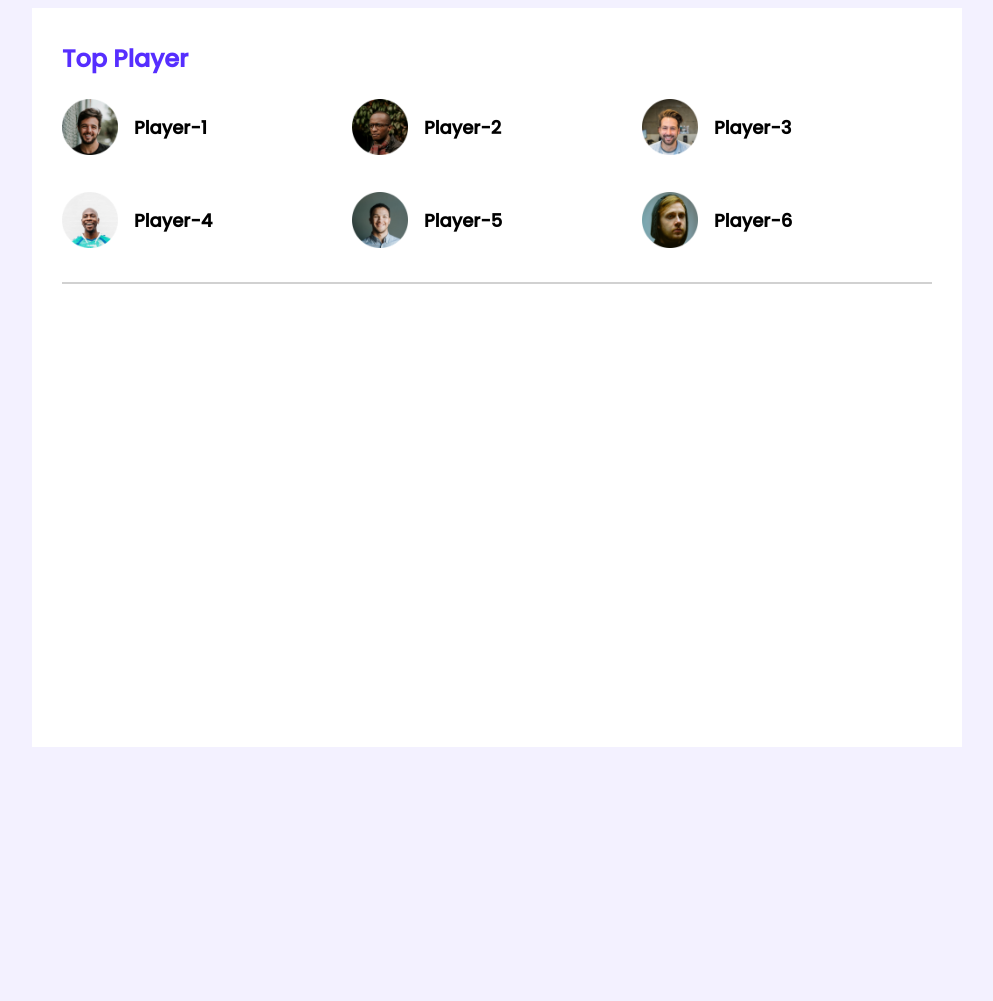
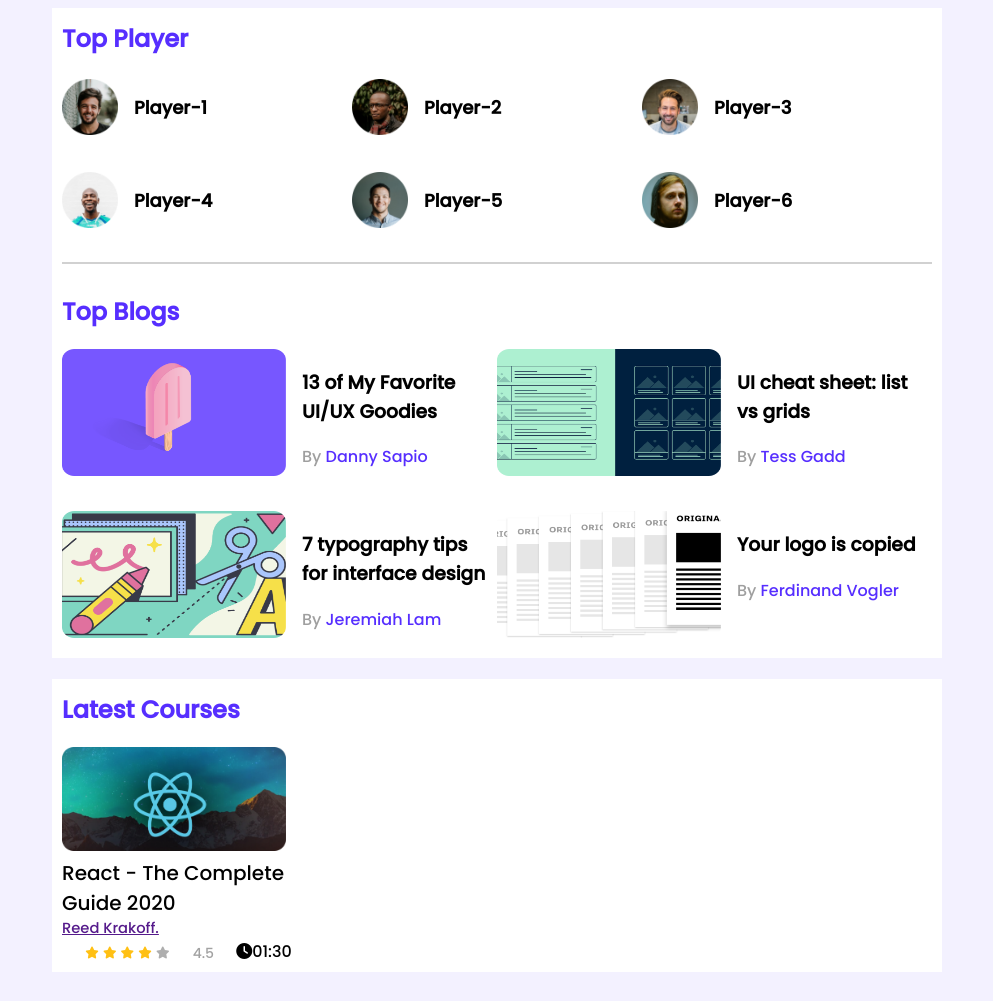
Before and after one commit to JNKarif/leader-board-css3, a plain HTML site: page index.html in a window 1280 px wide. Shown: the whole page, without its empty margins (143-1136 px from the left). Before the commit the page ends 800 px from the top, so only its background shows below. Drawn offline with Linux system fonts and the light colour scheme.

Commit message:
final-section

```diff
--- a/index.html
+++ b/index.html
@@ -6,10 +6,11 @@
     <meta http-equiv="X-UA-Compatible" content="IE=edge">
     <meta name="viewport" content="width=device-width, initial-scale=1.0">
     <title>Leader board</title>
-    <!-- stylesheet -->
-    <link rel="preconnect" href="https://fonts.googleapis.com">
-    <link rel="preconnect" href="https://fonts.gstatic.com" crossorigin>
 
+    <!-- font awesome -->
+    <script src="https://kit.fontawesome.com/56fe0e4592.js" crossorigin="anonymous"></script>
+
+    <!-- style sheet -->
     <link rel="stylesheet" href="styles/style.css">
 
 </head>
@@ -55,6 +56,97 @@
             </div>
             <!-- .player*6>img[src="images/players/player-$.png"]+h3{Player-$} -->
             <hr>
+            <div class="top-blogs">
+
+                <h1 class="Section-heading">Top Blogs</h1>
+                <div class="article-container">
+                    <article class="blogs">
+                        <div class="thumbnail">
+                            <img src="images/blogs/blog-1.png" alt="">
+                        </div>
+                        <div class="blog-details">
+                            <h3 class="blog-title">
+                                13 of My Favorite <br>
+                                UI/UX Goodies
+                            </h3>
+                            <p class="blog-author">
+                                By <a href="">Danny Sapio</a>
+                            </p>
+                        </div>
+                    </article>
+                    <article class="blogs">
+                        <div class="thumbnail">
+                            <img src="images/blogs/blog-2.png" alt="">
+                        </div>
+                        <div class="blog-details">
+                            <h3 class="blog-title">
+                                UI cheat sheet:
+                                list vs grids
+                            </h3>
+                            <p class="blog-author">
+                                By <a href="">Tess Gadd</a>
+                            </p>
+                        </div>
+                    </article>
+                    <article class="blogs">
+                        <div class="thumbnail">
+                            <img src="images/blogs/blog-3.png" alt="">
+                        </div>
+                        <div class="blog-details">
+                            <h3 class="blog-title">
+                                7 typography tips
+                                for interface design
+                            </h3>
+                            <p class="blog-author">
+                                By <a href="">Jeremiah Lam</a>
+                            </p>
+                        </div>
+                    </article>
+                    <article class="blogs">
+                        <div class="thumbnail">
+                            <img src="images/blogs/blog-4.png" alt="">
+                        </div>
+                        <div class="blog-details">
+                            <h3 class="blog-title">
+                                Your logo is
+                                copied
+                            </h3>
+                            <p class="blog-author">
+                                By <a href="">Ferdinand Vogler</a>
+                            </p>
+                        </div>
+                    </article>
+                </div>
+            </div>
+        </section>
+        <section class="container">
+            <div class="flexible-container">
+                <h1 class="Section-heading">Latest Courses</h1>
+                <div class="course-details">
+                    <div class="course-banner">
+                        <img src="images/courses/course-1.png" alt="">
+                    </div>
+                    <div class="course-title">React - The Complete <br>Guide 2020</div>
+                    <div class="course-author"> <a href="">Reed Krakoff.</a> </div>
+                    <div class="course-info">
+                        <div class="icon">
+                            <i class="fa-solid fa-star"></i>
+                            <i class="fa-solid fa-star"></i>
+                            <i class="fa-solid fa-star"></i>
+                            <i class="fa-solid fa-star"></i>
+                            <i id="grey-star" class="fa-solid fa-star"></i>
+                        </div>
+                        <div class="rating">4.5</div>
+                        <div class="clock">
+                            <div class="analog-clock">
+                                <i class="fa-solid fa-clock"></i>
+                            </div>
+                            <div class="digital-clock">01:30</div>
+                        </div>
+                    </div>
+                </div>
+            </div>
+
         </section>
     </main>
 </body>
--- a/styles/style.css
+++ b/styles/style.css
@@ -9,14 +9,20 @@ body {
 
 main {
     display: flex;
-    justify-content: center;
+
+    flex-direction: column;
+    align-items: center;
 }
 
+/*---------------
+section container
+------------------*/
 .container {
     background-color: #FFFFFF;
     width: 870px;
-    height: 679px;
     padding: 30px;
+    margin-bottom: 21px;
+    padding: 10px;
 }
 
 .players {
@@ -57,5 +63,98 @@ main {
 
 hr {
     border: 1px solid #D1D1D1;
+    margin-bottom: 30px;
 
 }
+
+/*----------------
+ Top blogs section -------------*/
+
+.thumbnail img {
+    height: 127px;
+    width: 224px;
+    margin-right: 16px;
+}
+
+.blogs {
+    display: flex;
+
+}
+
+.article-container {
+    display: grid;
+    grid-template-columns: repeat(2, 1fr);
+    grid-row-gap: 26px;
+}
+
+.blog-author {
+    font-size: 16px;
+    color: #9F9F9F;
+
+}
+
+.blog-author a {
+    color: #562EFF;
+    text-decoration: none;
+}
+
+.blog-title h3 {
+    font-size: 20px;
+    margin-bottom: 6px;
+}
+
+.course-banner img {
+    width: 224px;
+    height: 104px;
+}
+
+
+
+.course-title {
+    font-size: 20.03px;
+}
+
+.course-author {
+    color: #ED6B4F;
+    font-size: 14.69px;
+}
+
+.course-info {
+    display: flex;
+    justify-content: space-evenly;
+    align-items: flex-end;
+
+}
+
+.icon {
+    margin-left: 1px;
+}
+
+.fa-star {
+    color: #FFC014;
+    font-size: 12px;
+}
+
+#grey-star {
+
+    color: #AEAEAE;
+}
+
+
+.clock {
+    display: flex;
+}
+
+.flexible-container {
+    width: 252px;
+    height: 270px;
+    background-color: #FFFFFF;
+}
+
+.rating {
+    color:
+        #A2A2A2;
+    font-size: 14px;
+    font-weight: 400;
+    margin-left: 1px;
+}
```
